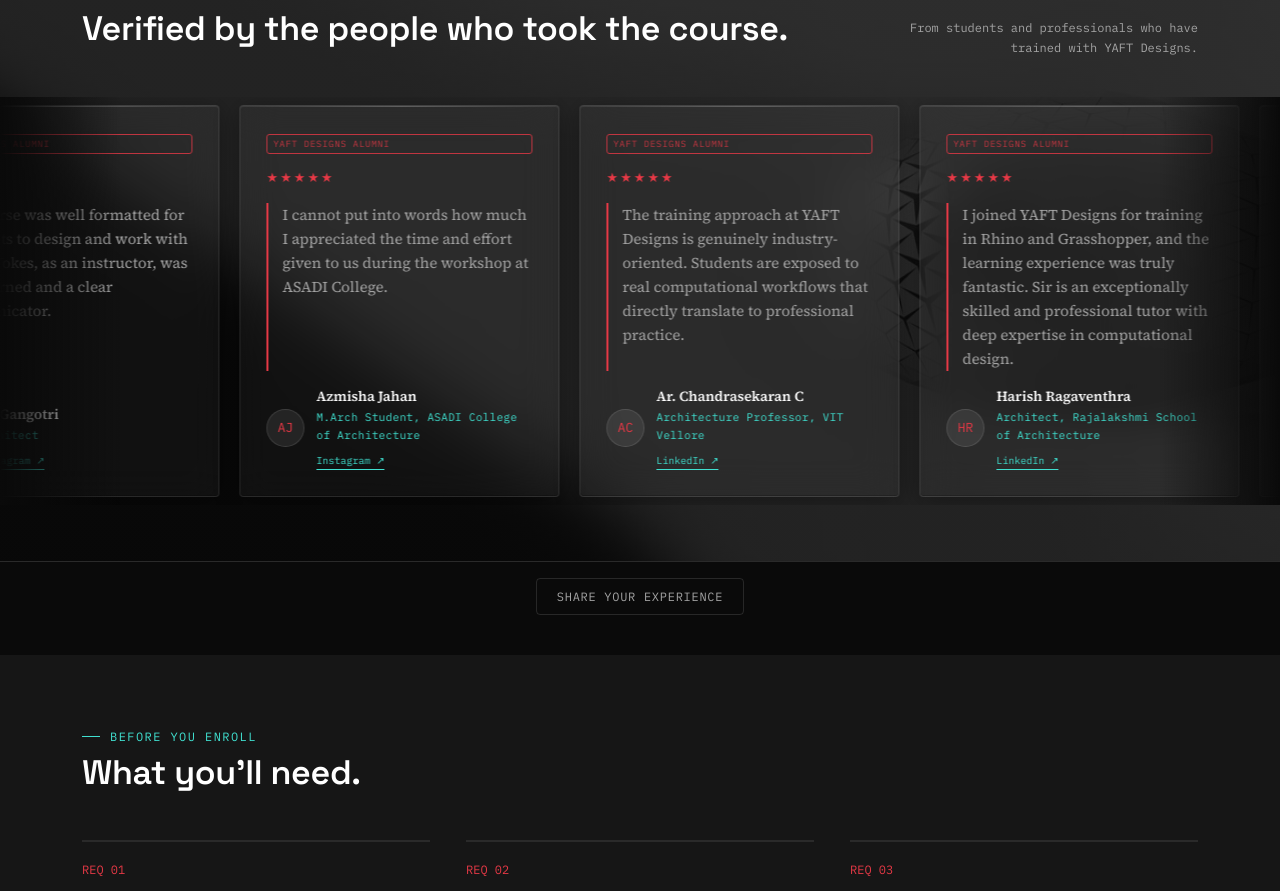
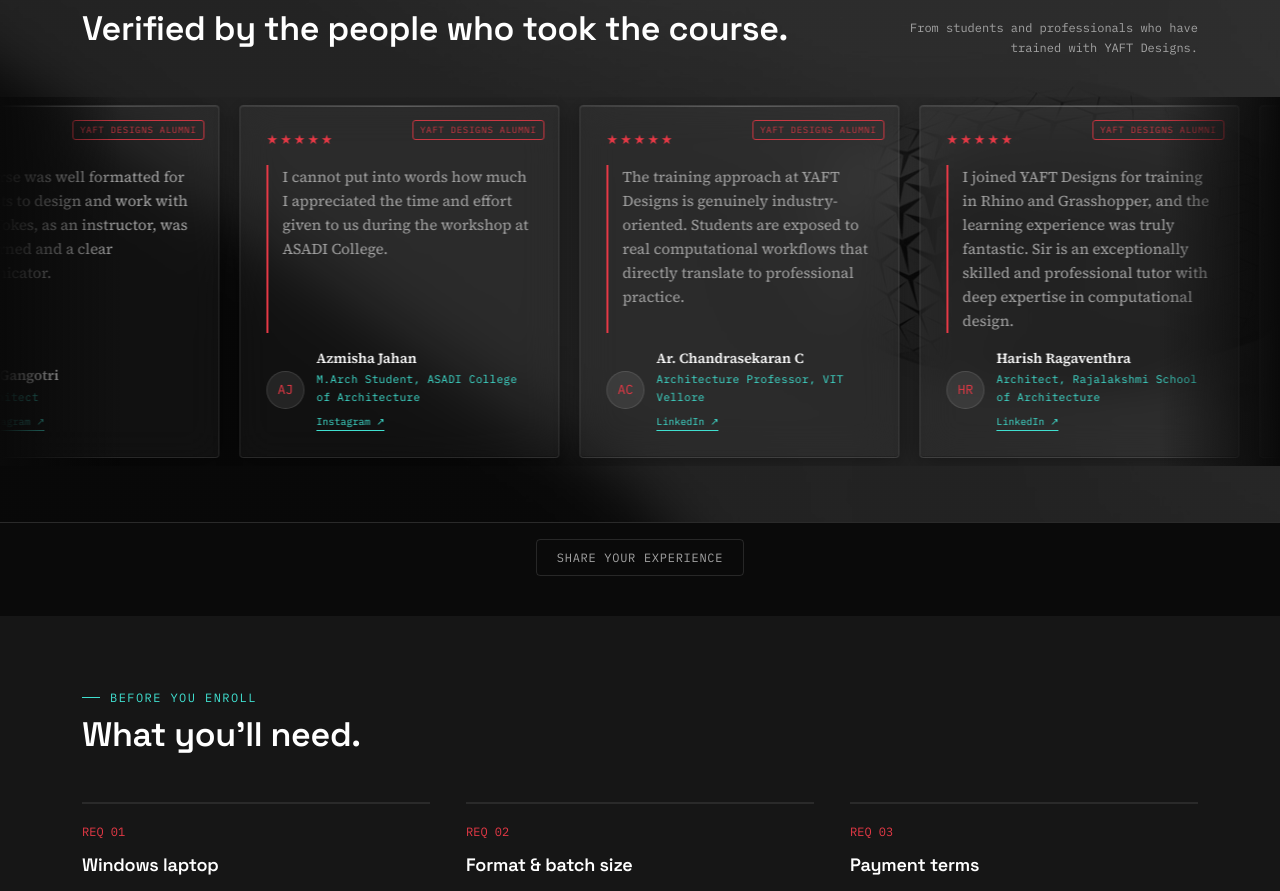
Before and after one commit to YAFTDesigns/yaftwebsite, a Next.js app: page /courses in a window 1280 px wide. Shown: the part 1621-2512 px from the top of the page. Built offline with nearby package versions, Linux system fonts and the light colour scheme; no server answers; the database is empty.

Commit message:
Position alumni badge absolute top right

```diff
--- a/components/TestimonialsMarquee.module.css
+++ b/components/TestimonialsMarquee.module.css
@@ -52,6 +52,7 @@
 }
 
 .card {
+  position: relative;
   flex: 0 0 320px;
   background: rgba(255, 255, 255, 0.04);
   backdrop-filter: blur(18px) saturate(1.6);
@@ -168,6 +169,9 @@
 }
 
 .alumniBadge {
+  position: absolute;
+  top: 14px;
+  right: 14px;
   font-family: var(--mono);
   font-size: 9px;
   letter-spacing: 0.08em;
@@ -175,8 +179,7 @@
   color: var(--brass);
   border: 1px solid var(--brass);
   border-radius: 3px;
-  padding: 2px 6px;
-  display: inline-block;
-  margin-top: 4px;
-  opacity: 0.8;
+  padding: 2px 7px;
+  opacity: 0.85;
+  white-space: nowrap;
 }
```
